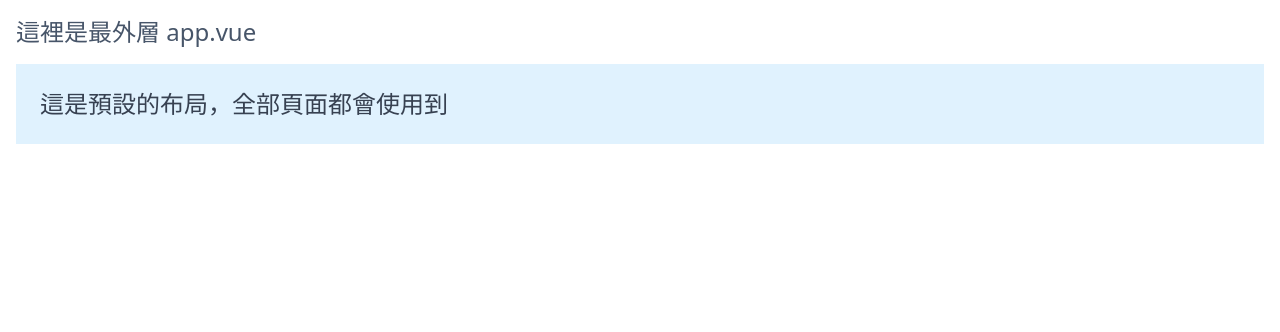
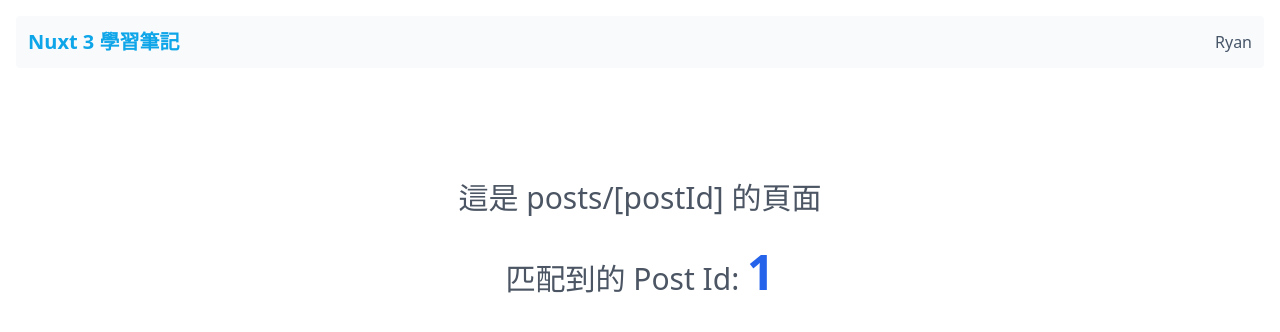
Before and after one commit to ryanchien8125/ithome-2022-ironman-nuxt3, a Nuxt app: page /posts/1 in a window 1280 px wide. Shown: the top 332 px of the page. Built offline with nearby package versions, Linux system fonts and the light colour scheme.

Commit message:
實戰練習

```diff
--- a/app.vue
+++ b/app.vue
@@ -1,6 +1,5 @@
 <template>
-  <div class="m-4 bg-white">
-    <p class="pb-4 text-2xl text-slate-600">這裡是最外層 app.vue</p>
+  <div>
     <NuxtLayout>
       <NuxtPage />
     </NuxtLayout>
--- a/layouts/custom.vue
+++ b/layouts/custom.vue
@@ -1,8 +1,5 @@
 <template>
-  <div class="bg-rose-100 py-2">
-    <p class="px-6 py-4 text-2xl text-gray-700">
-      使用 <span class="font-bold text-rose-500">Custom</span> 布局
-    </p>
+  <div>
     <slot />
     <slot name="footer" />
   </div>
--- a/layouts/default.vue
+++ b/layouts/default.vue
@@ -1,6 +1,17 @@
 <template>
-  <div class="bg-sky-100 py-2">
-    <p class="px-6 py-4 text-2xl text-gray-700">這是預設的布局，全部頁面都會使用到</p>
+  <div>
+    <header class="m-4 rounded border-gray-200 bg-gray-50 p-3">
+      <div class="container mx-auto flex flex-wrap items-center justify-center md:justify-between">
+        <NuxtLink to="/" class="flex items-center">
+          <span class="self-center whitespace-nowrap text-xl font-semibold text-sky-500"
+            >Nuxt 3 學習筆記</span
+          >
+        </NuxtLink>
+        <div class="hidden w-full md:block md:w-auto">
+          <span class="text-slate-600">Ryan</span>
+        </div>
+      </div>
+    </header>
     <slot />
   </div>
 </template>
--- a/pages/about.vue
+++ b/pages/about.vue
@@ -1,5 +1,5 @@
 <template>
-  <div class="mx-6 mb-4 bg-white py-24">
+  <div class="bg-white py-24">
     <div class="flex flex-col items-center">
       <h1 class="text-6xl font-semibold text-yellow-400">大家好！我是 Ryan</h1>
       <p class="my-8 text-3xl text-gray-600">這裡是 /about</p>
--- a/pages/contact.vue
+++ b/pages/contact.vue
@@ -1,8 +1,23 @@
 <template>
-  <div class="mx-6 mb-4 bg-white py-24">
-    <div class="flex flex-col items-center">
-      <h1 class="text-6xl font-semibold text-rose-400">如果沒事不要找我 xDDD</h1>
-      <p class="my-8 text-3xl text-gray-600">這裡是 /contact</p>
-    </div>
-  </div>
+  <NuxtLayout name="custom">
+    <template #default>
+      <div class="bg-white py-24">
+        <div class="flex flex-col items-center">
+          <h1 class="text-6xl font-semibold text-sky-400">2022 iThome 鐵人賽</h1>
+          <p class="my-8 text-3xl text-gray-600">這裡是 /contact</p>
+        </div>
+      </div>
+    </template>
+    <template #footer>
+      <div class="flex justify-center">
+        <span class="text-2xl text-slate-500">再一步 世界就在你的腳下</span>
+      </div>
+    </template>
+  </NuxtLayout>
 </template>
+
+<script setup>
+definePageMeta({
+  layout: false
+})
+</script>
--- a/pages/index.vue
+++ b/pages/index.vue
@@ -1,8 +1,9 @@
 <template>
-  <div class="mx-6 mb-4 bg-white py-24">
+  <div class="bg-white py-24">
     <div class="flex flex-col items-center">
       <h1 class="text-6xl font-semibold text-gray-800">這裡是首頁</h1>
       <div class="my-4 flex space-x-4">
+        <NuxtLink to="/posts">前往 Posts</NuxtLink>
         <NuxtLink to="/about">前往 About</NuxtLink>
         <NuxtLink to="/contact">前往 Contact</NuxtLink>
       </div>
--- /dev/null
+++ b/pages/posts/[postId].vue
@@ -0,0 +1,15 @@
+<template>
+  <div class="bg-white py-24">
+    <div class="flex flex-col items-center">
+      <h1 class="text-3xl text-gray-600">這是 posts/[postId] 的頁面</h1>
+      <p class="my-8 text-3xl text-gray-600">
+        匹配到的 Post Id: <span class="text-5xl font-semibold text-blue-600">{{ postId }}</span>
+      </p>
+    </div>
+  </div>
+</template>
+
+<script setup>
+const route = useRoute()
+const { postId } = route.params
+</script>
--- /dev/null
+++ b/pages/posts/index.vue
@@ -0,0 +1,10 @@
+<template>
+  <div class="bg-white py-24">
+    <div class="flex flex-col items-center">
+      <h1 class="text-4xl text-gray-600">這是 Posts 首頁</h1>
+      <div class="my-4 flex space-x-4">
+        <NuxtLink to="/posts/8"> 前往指定的文章 </NuxtLink>
+      </div>
+    </div>
+  </div>
+</template>
```
